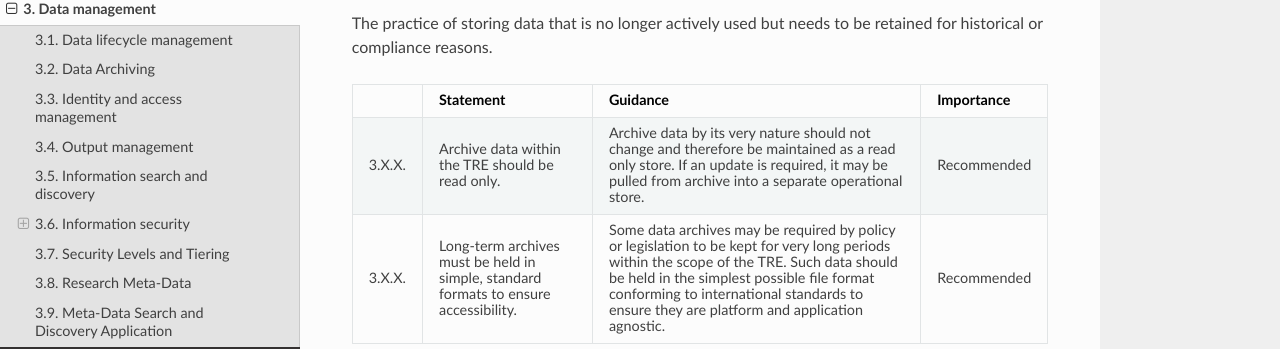
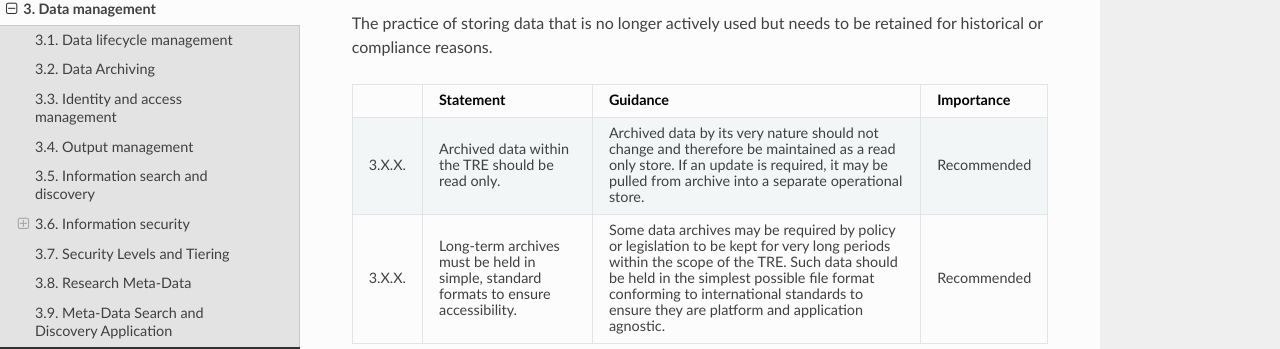
Before and after one commit to sa-tre/satre-specification, a Sphinx documentation site: the page built from docs/source/pillars/data_management.md, in a window 1280 px wide and 900 px high, scrolled down 2496 px. Shown: the part 134-483 px from the top of the window. Built offline with Sphinx 7.4.7 and the Read the Docs theme 2.0.0, drawn with Linux system fonts in a browser that asks for light colours.

Commit message:
Update docs/source/pillars/data_management.md
Co-authored-by: Simon Li <orpheus+devel@gmail.com>

```diff
--- a/docs/source/pillars/data_management.md
+++ b/docs/source/pillars/data_management.md
@@ -115,8 +115,8 @@ The practice of storing data that is no longer actively used but needs to be ret
   - Guidance
   - Importance
 * - 3.X.X.
-  - Archive data within the TRE should be read only.
-  - Archive data by its very nature should not change and therefore be maintained as a read only store.
+  - Archived data within the TRE should be read only.
+  - Archived data by its very nature should not change and therefore be maintained as a read only store.
     If an update is required, it may be pulled from archive into a separate operational store.
   - Recommended
 * - 3.X.X.
```
